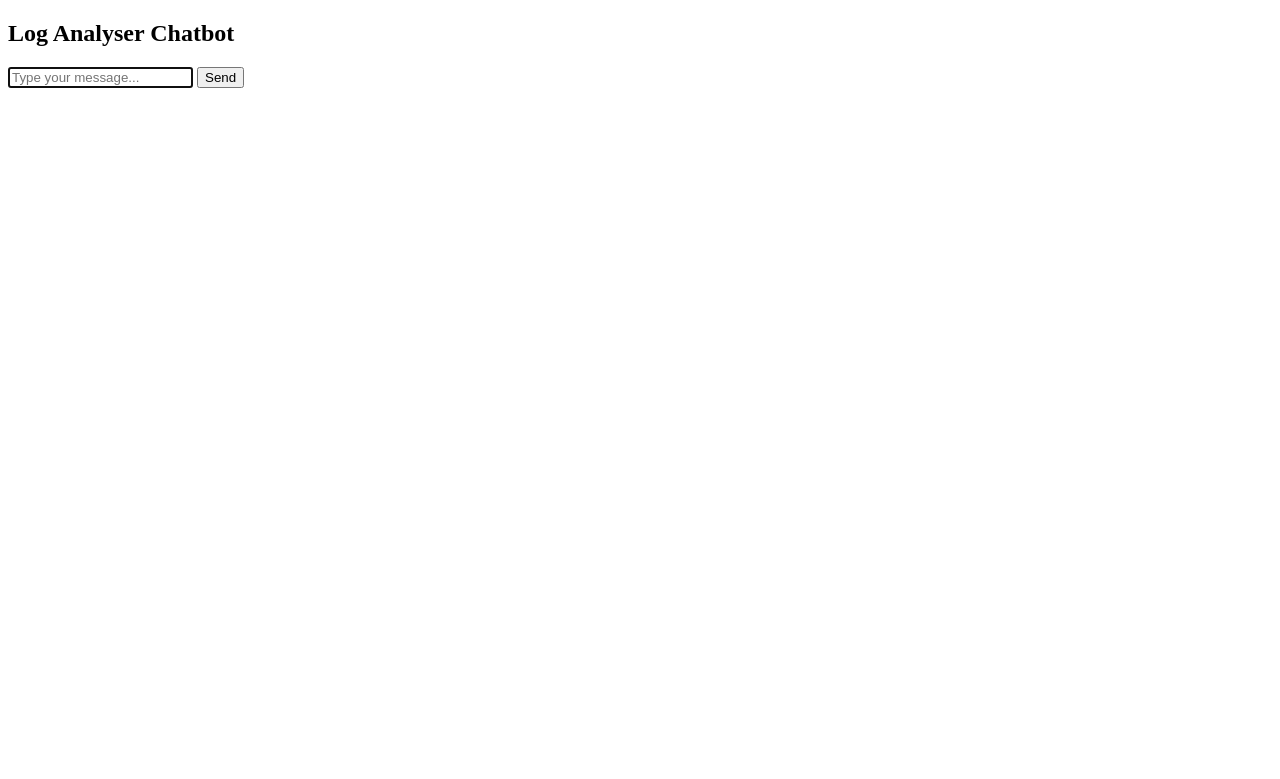
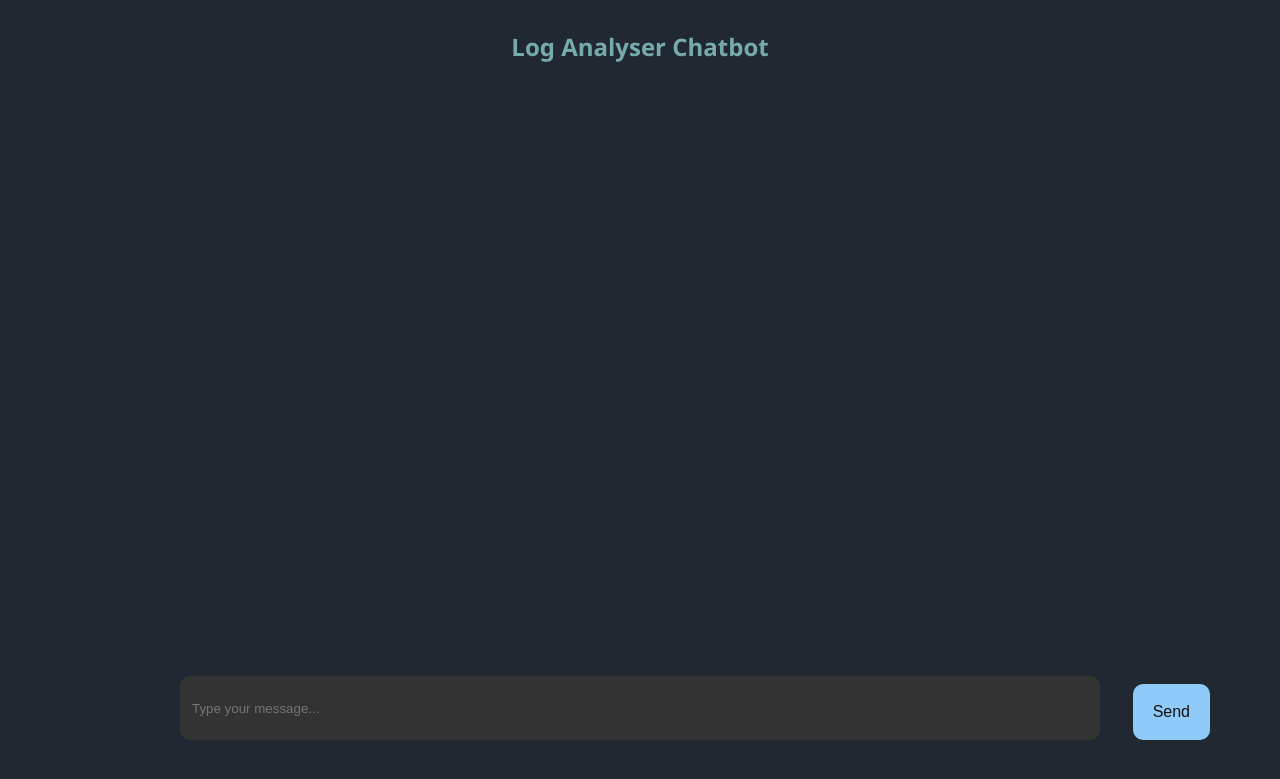
Before and after one commit to NullBlood04/Log-File-Analyser, a Flask app: page / in a window 1280 px wide. Shown: the top 779 px of the page. Run offline with Flask 3, Linux system fonts and the light colour scheme; parts of the project's set-up code (start-up, migrations or seed data) failed here and were passed over.

Commit message:
update: location of static and templates

```diff
--- a/ProgramFiles/python/static/styles.css
+++ b/static/styles.css
@@ -5,7 +5,6 @@ body {
     color: #e0e0e0;
     font-family: 'Segoe UI', Tahoma, Geneva, Verdana, sans-serif;
     margin: 0;
-    padding: 0;
     display: flex;
     flex-direction: column;
     align-items: center;
@@ -18,22 +17,16 @@ h2 {
 }
 
 #chatbox {
-    background-color: #31363F;
-    border: 1px solid #333;
-    border-radius: 8px;
     padding: 20px;
-    width: 90%;
-    max-width: 600px;
+    width: 69%;
     height: 400px;
     overflow-y: auto;
     margin: 20px 0;
-    box-shadow: 0 0 10px rgba(0,0,0,0.5);
 }
 
 .user, .bot {
     padding: 10px;
     margin-bottom: 15px;
-    border-radius: 5px;
 }
 
 .user {
@@ -45,25 +38,21 @@ h2 {
     padding: 10px;
     word-wrap: break-word;
     box-sizing: border-box;
+    border-radius: 5px;
 }
 
 .bot {
-    /* background-image: linear-gradient(45deg, rgb(54, 54, 90), rgb(85, 52, 52)); */
     margin-right: auto;
     max-width: 80%;
 }
 
-.user strong {
-    color: #64b5f6;
-}
-
 .bot h3 {
-    color: #4caf50;
+    color: #7F8CAA;
     margin-bottom: 10px;
 }
 
 .bot strong {
-    color: #f9d923;
+    color: #76ABAE;
 }
 
 .bot code {
@@ -80,7 +69,7 @@ h2 {
     overflow-x: auto;
 }
 
-input[type="text"] {
+/* input[type="text"] {
     width: 70%;
     padding: 12px;
     border: none;
@@ -89,6 +78,20 @@ input[type="text"] {
     color: #e0e0e0;
     font-size: 16px;
 }
+ */
+input[type="text"] {
+    position: fixed;
+    bottom: 60px;
+    width: 70%;
+    height: 5%;
+    background-color: #2c2c2c;
+    color: #e0e0e0;
+    padding: 12px;
+    border: none;
+    border-radius: 10px;
+    display: flex;
+    justify-content: center;
+}
 
 input[type="text"]:focus {
     outline: none;
@@ -96,11 +99,14 @@ input[type="text"]:focus {
 }
 
 button {
-    padding: 12px 20px;
+    position: fixed;
+    padding: 19px 20px;
+    bottom: 60px;
+    right: 70px;
     margin-left: 10px;
     background-color: #90caf9;
     border: none;
-    border-radius: 20px;
+    border-radius: 10px;
     color: #121212;
     font-size: 16px;
     cursor: pointer;
```
Also changed, not shown: static/scripts.js (renamed from ProgramFiles/python/static/scripts.js), templates/chat.html (renamed from ProgramFiles/python/templates/chat.html).
